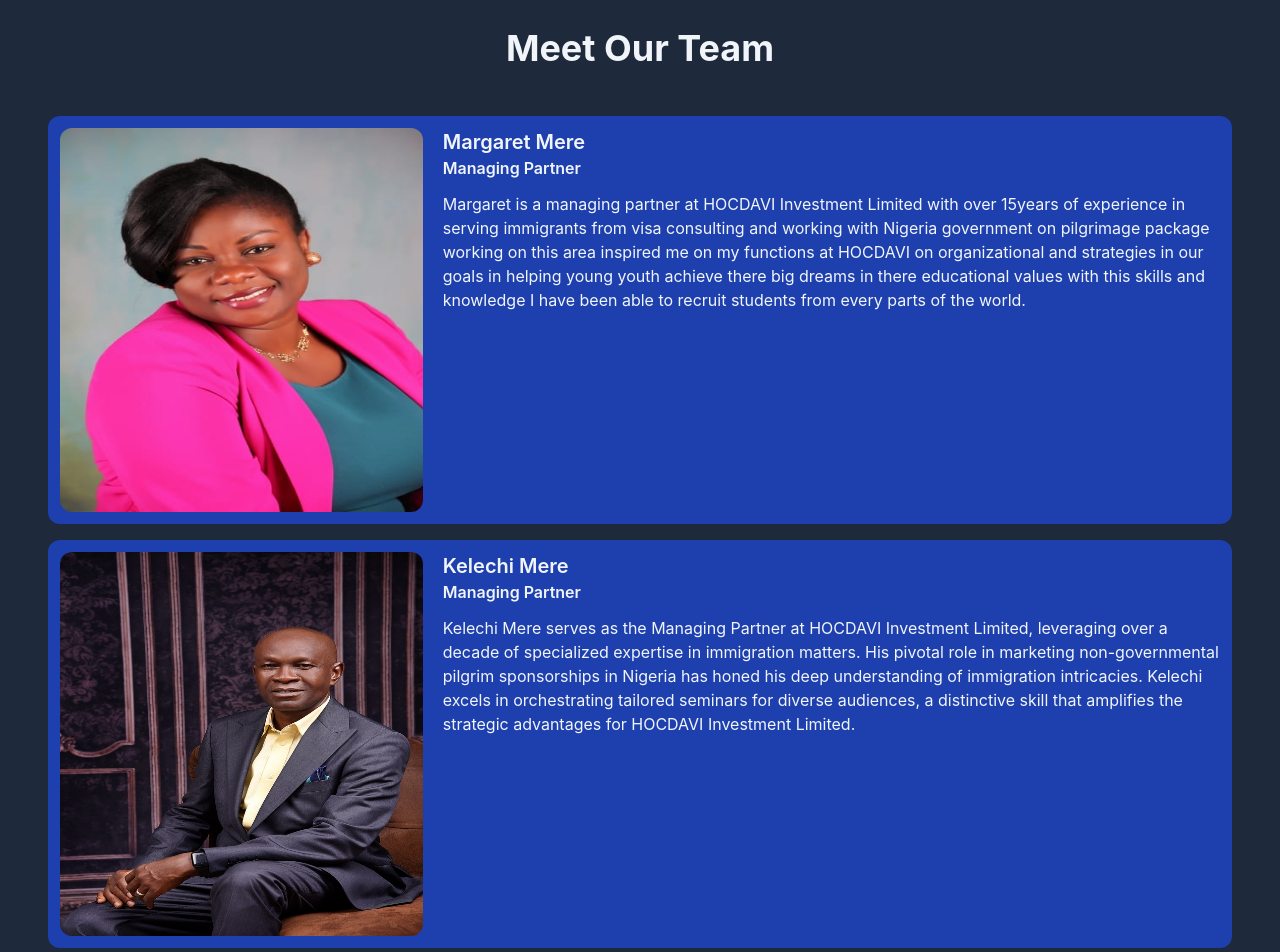
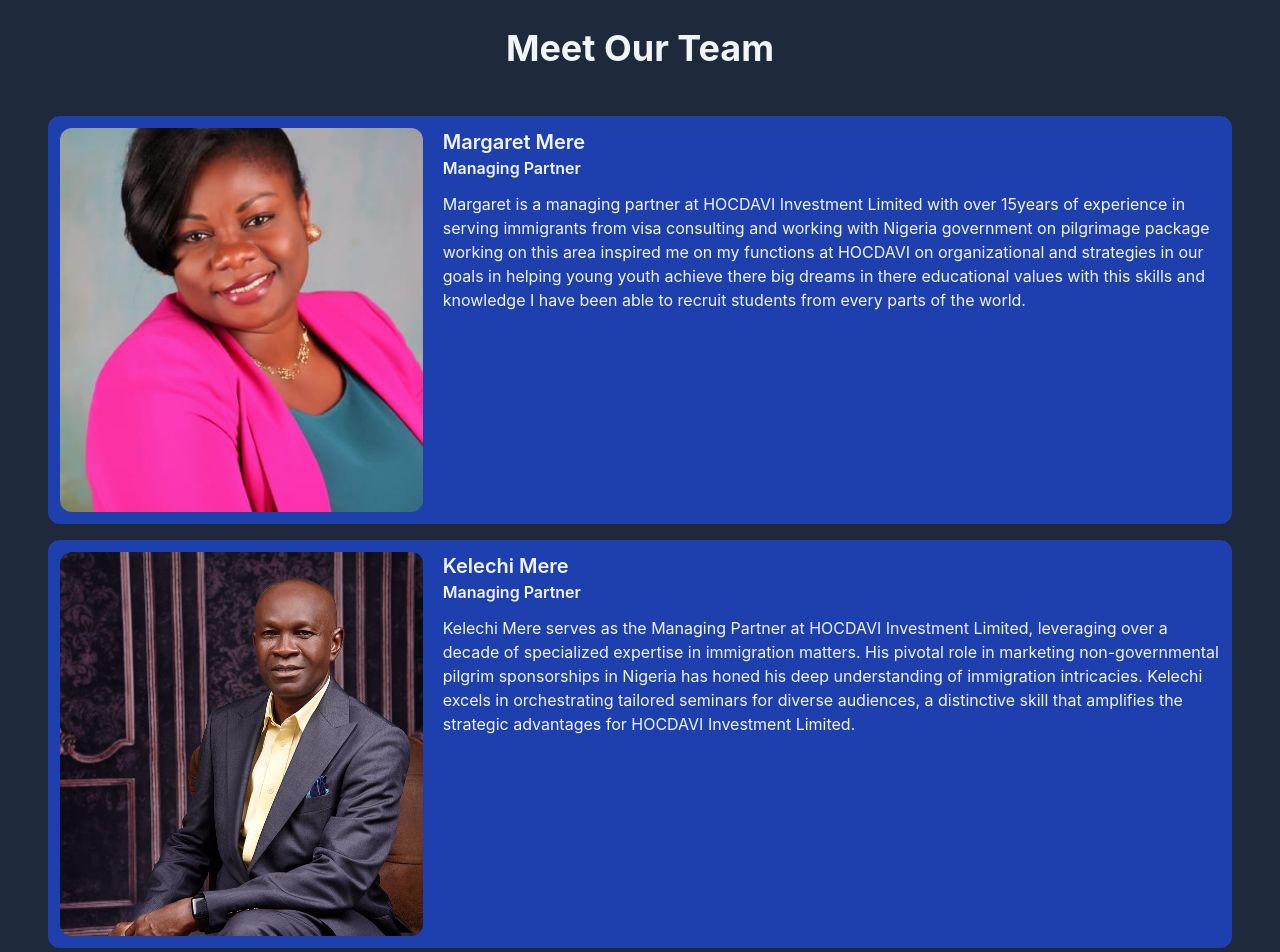
Before and after one commit to Vegetablegito247/hocdavi-inv-limited, a React (Create React App) app: page / in a window 1280 px wide. Shown: the part 2860-3812 px from the top of the page. Built offline with nearby package versions, Linux system fonts and the light colour scheme.

Commit message:
object-fit and delay

```diff
--- a/src/pages/aboutPage/AboutUs.jsx
+++ b/src/pages/aboutPage/AboutUs.jsx
@@ -38,7 +38,7 @@ function AboutUs() {
       opacity: 1,
       x: 0,
       transition: {
-        delay: 1.3,
+        delay: 1.1,
         duration: 4,
         mass: .4,
         damping: 7,
@@ -59,7 +59,7 @@ function AboutUs() {
       opacity: 1,
       x: 0,
       transition: {
-        delay: 1.3,
+        delay: 1.1,
         duration: 4,
         mass: .4,
         damping: 7,
--- a/src/pages/landingPage/Main.jsx
+++ b/src/pages/landingPage/Main.jsx
@@ -29,7 +29,7 @@ function Main() {
             opacity: 1,
             x: 0,
             transition: {
-                delay: 1.3,
+                delay: 1.1,
                 duration: 4,
                 mass: .4,
                 damping: 7,
@@ -50,7 +50,7 @@ function Main() {
             opacity: 1,
             x: 0,
             transition: {
-                delay: 1.3,
+                delay: 1.1,
                 duration: 4,
                 mass: .4,
                 damping: 7,
@@ -188,7 +188,7 @@ function Main() {
                 <motion.div className="teamInfo lg:mt-10 mt-12 grid lg:grid-cols-1 gap-y-4">
                     <div className="member grid grid2 gap-y-4 gap-x-5 bg-blue-800 p-3 rounded-xl">
                         <div className="tmImg w-full h-96 rounded-xl">
-                            <img className=' w-full h-full rounded-xl' src={margeret} alt="" />
+                            <img className=' w-full h-full rounded-xl object-cover' src={margeret} alt="" />
                         </div>
                         <div className="tmInfo text-start">
                             <h3 className='text-xl font-semibold'>Margaret Mere</h3>
@@ -198,7 +198,7 @@ function Main() {
                     </div>
                     <div className="member grid grid2 gap-y-4 gap-x-5 bg-blue-800 p-3 rounded-xl">
                         <div className="tmImg w-full h-96 rounded-xl">
-                            <img className=' w-full h-full rounded-xl' src={kelechi} alt="" />
+                            <img className=' w-full h-full rounded-xl object-cover' src={kelechi} alt="" />
                         </div>
                         <div className="tmInfo text-start">
                             <h3 className='text-xl font-semibold'>Kelechi Mere</h3>
--- a/src/pages/servicePage/Services.jsx
+++ b/src/pages/servicePage/Services.jsx
@@ -65,7 +65,7 @@ function Services() {
             opacity: 1,
             x: 0,
             transition: {
-                delay: 1.3,
+                delay: 1.1,
                 duration: 4,
                 mass: .4,
                 damping: 7,
@@ -86,7 +86,7 @@ function Services() {
             opacity: 1,
             x: 0,
             transition: {
-                delay: 1.3,
+                delay: 1.1,
                 duration: 4,
                 mass: .4,
                 damping: 7,
```
